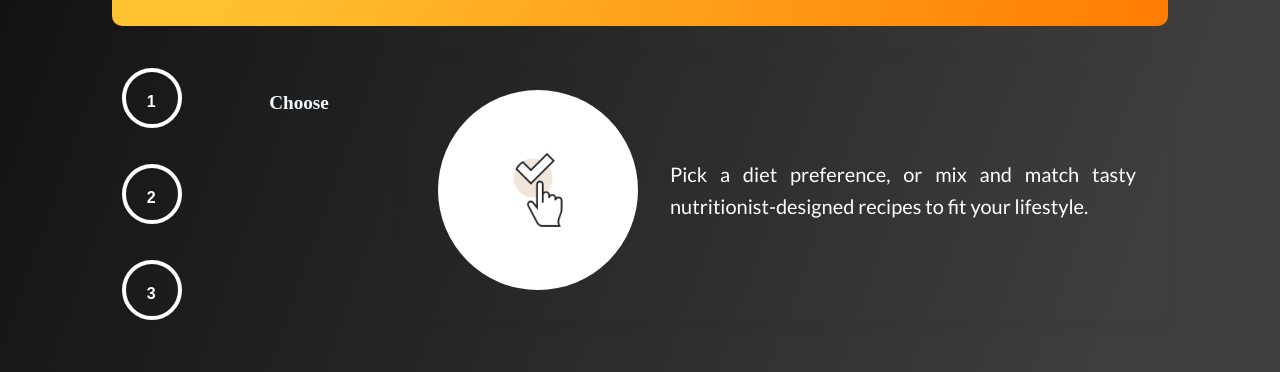
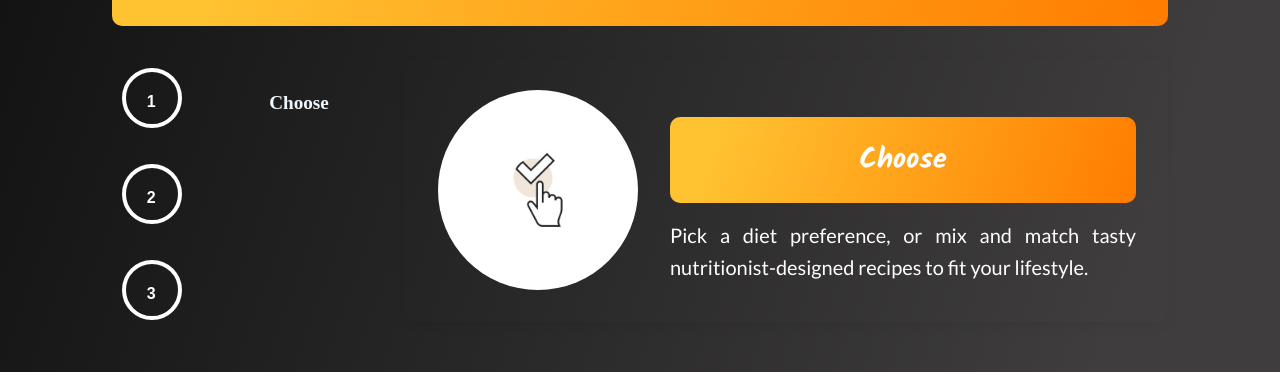
Before and after one commit to ARamos96/Project-3-frontend, a React (Create React App) app: page / in a window 1280 px wide. Shown: the part 672-1044 px from the top of the page. Built offline with nearby package versions, Linux system fonts and the light colour scheme; no server answers.

Commit message:
add fade-in animation

```diff
--- a/src/components/HowItWorksStepper/HowItWorksStepper.jsx
+++ b/src/components/HowItWorksStepper/HowItWorksStepper.jsx
@@ -64,13 +64,14 @@ function HowItWorksStepper() {
         </div>
 
         {/* RIGHT: CONTENT */}
-        <div className="step-content">
+        <div key={activeStep} className="step-content fade-in">
           <img
             className="step-thumbnail"
             src={steps[activeStep].image}
             alt={steps[activeStep].heading}
           />
           <div className="step-text">
+            <h2>{steps[activeStep].heading}</h2>
             <p>{steps[activeStep].description}</p>
           </div>
         </div>
--- a/src/components/HowItWorksStepper/HowItWorksStepper.scss
+++ b/src/components/HowItWorksStepper/HowItWorksStepper.scss
@@ -119,6 +119,19 @@
 
       .step-title-indicator {
         display: none;
+
+        .title-ghost {
+          opacity: 0;
+          visibility: hidden;
+          transform: translateX(-10px);
+          transition: all 0.4s ease;
+
+          &.visible {
+            opacity: 1;
+            visibility: visible;
+            transform: translateX(0);
+          }
+        }
       }
 
       .step-content {
@@ -142,3 +155,18 @@
     }
   }
 }
+
+@keyframes fadeSlideUp {
+  0% {
+    opacity: 0;
+    transform: translateY(20px);
+  }
+  100% {
+    opacity: 1;
+    transform: translateY(0);
+  }
+}
+
+.fade-in {
+  animation: fadeSlideUp 0.5s ease both;
+}
```
